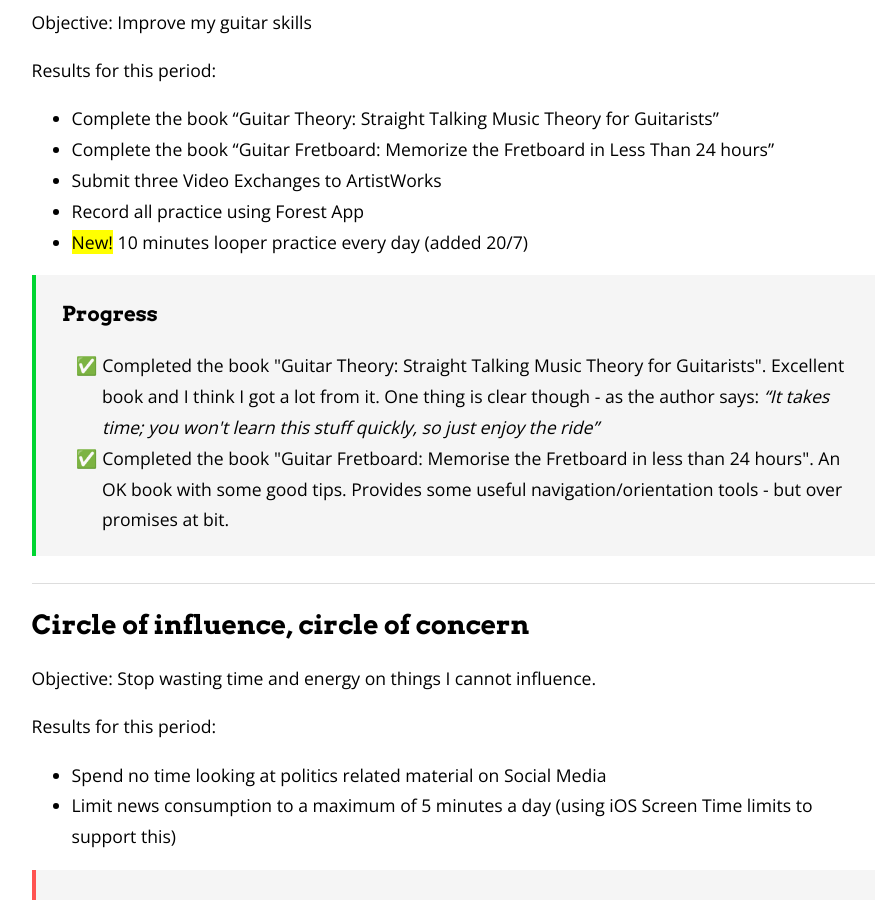
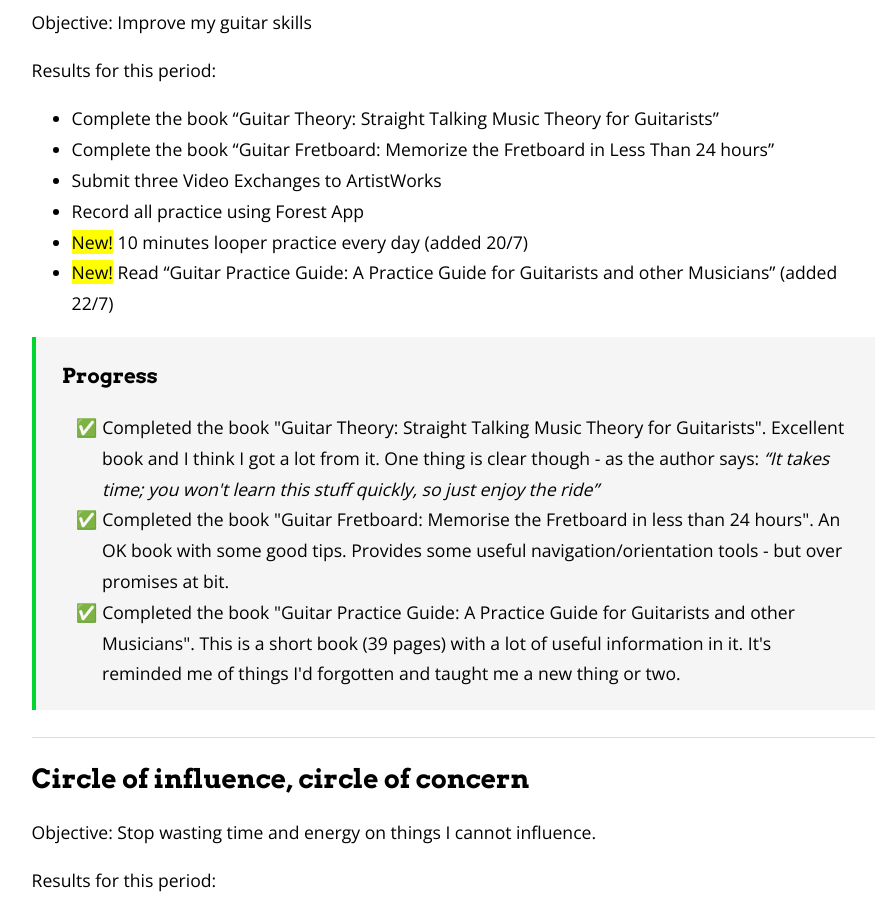
Before and after one commit to gtvj/gtvj.github.io, a Jekyll site: the page built from objectives-2020-Q3.md, in a window 1280 px wide and 900 px high, scrolled down 993 px. Shown: the whole window, without its empty margins (186-1061 px from the left). Built offline with Jekyll 4.4.1, drawn with Linux system fonts in a browser that asks for light colours; nearby versions of some CDN libraries.

Commit message:
Add objective / completion for Guitar Practice Guide

```diff
--- a/objectives-2020-Q3.md
+++ b/objectives-2020-Q3.md
@@ -44,12 +44,15 @@ Results for this period:
 * Submit three Video Exchanges to ArtistWorks
 * Record all practice using Forest App
 * <mark>New!</mark> 10 minutes looper practice every day (added 20/7)
+* <mark>New!</mark> Read "Guitar Practice Guide: A Practice Guide for Guitarists and other Musicians" (added 22/7)
+
 
 <div class="progress">
 <h3>Progress</h3>
 <ul>
     <li>Completed the book "Guitar Theory: Straight Talking Music Theory for Guitarists". Excellent book and I think I got a lot from it. One thing is clear though - as the author says: <q>It takes time; you won't learn this stuff quickly, so just enjoy the ride</q></li>
     <li>Completed the book "Guitar Fretboard: Memorise the Fretboard in less than 24 hours". An OK book with some good tips. Provides some useful navigation/orientation tools - but over promises at bit.</li>
+    <li>Completed the book "Guitar Practice Guide: A Practice Guide for Guitarists and other Musicians". This is a short book (39 pages) with a lot of useful information in it. It's reminded me of things I'd forgotten and taught me a new thing or two. </li>
 </ul>
 </div>
 
```
